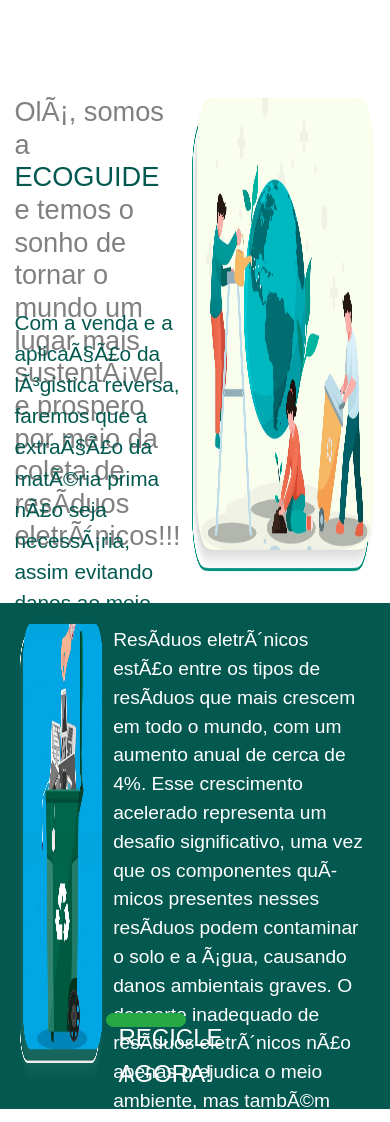
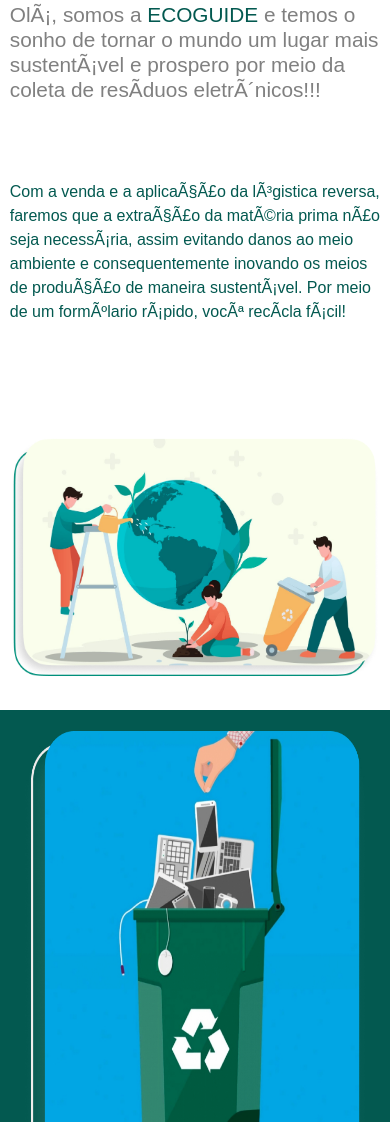
Before and after one commit to selingindev/ECOGUIDE-LANDINGPAG, a plain HTML site: page index.html in a window 390 px wide. Shown: the part 444-1566 px from the top of the page. Drawn offline with nearby package versions, Linux system fonts and the light colour scheme.

Commit message:
finalizando responsivo da main

```diff
--- a/index.html
+++ b/index.html
@@ -47,7 +47,7 @@
            <li><a href="#sobre">SOBRE</a></li>
            <li><a href="#home">HOME</a></li>
            <li id="image"><img src="src/img/logo_white.png" alt="Nome Website - ECOGUIDE"></li>
-           <li><a href="">COLETA</a></li>
+           <li><a href="#coleta">COLETA</a></li>
            <li><a href="">LOGIN</a></li>
         </ul>
     </nav>
@@ -70,12 +70,14 @@
                 </div>
 
                 <div class="infoReciclagem">
+                 <div class="infoText">
                     <p>
                         Resíduos eletrônicos estão entre os tipos de resíduos que mais crescem em todo o mundo, com um aumento anual de cerca de 4%. Esse crescimento acelerado representa um desafio significativo, uma vez que os componentes químicos presentes nesses resíduos podem contaminar o solo e a água, causando danos ambientais graves.
 
                         O descarte inadequado de resíduos eletrônicos não apenas prejudica o meio ambiente, mas também resulta em desperdício, uma vez que muitos desses materiais podem ser reciclados e reutilizados.</p>
+                    </div>
                          <!-- Button trigger modal -->
-                <div class="divButton">
+                <div class="containerBtn" id="coleta">
                 <button type="button" class="btn btn-success" id="btnModal" data-bs-toggle="modal" data-bs-target="#exampleModal">
                     RECICLE AGORA!
                 </button>
--- a/src/css/style.css
+++ b/src/css/style.css
@@ -135,7 +135,7 @@
 /*Inicio Sobre o Projeto*/
 #sobre{
     width: 100vw;
-    height: 120vh;
+    height: 150vh;
     display: flex;
     flex-direction: column;
     align-items: center;
@@ -147,6 +147,7 @@
     display: flex;
     align-items: center;
     justify-content: space-around;
+    margin-bottom: 2em;
 }
 .infoEcoguide{
     width: 45%;
@@ -193,25 +194,36 @@
     height: 100%;
     display: flex;
     flex-direction: column;
-    justify-content: space-between;
+    justify-content: space-evenly;
 }
-.infoReciclagem p{
+.infoText{
     width: 100%;
-    height: 70%;
+    height: 80%;
+    padding: 0.5em;
+}
+
+.infoText p{
+    height: 100%;
     color: white;
     font-size: 1.8em;
     margin: 0;
-    padding: 0.5em;
 }
 
+.containerBtn{
+    height: 20%;
+    width: 100%;
+    display: flex;
+   justify-content: center;
+   padding: 0.5em;
 
+}
 
 #btnModal{
-    margin: 0 auto;
-    height: 15%;
+    height: 100%;
     border-radius: 1em;
     width: 30%;
     font-size: 1.5em;
+    text-align: center;
 }
 /*Fim Sobre o Projeto*/
 
@@ -316,7 +328,7 @@
 /* Extra grande (para desktops grandes e telas maiores, 1200px e acima) */
 @media (max-width: 1250px) {
         .infoEcoguide h1{
-            font-size: 2em;
+            font-size: 1.8em;
         }
 
         .infoReciclagem {
@@ -343,13 +355,16 @@
 .infoEcoguide p{
     font-size: 1.3em;
 }
-.infoReciclagem p {
-   font-size: 1.2em;
+.infoText p {
+   font-size: 1.5em;
    padding: 0.4em;
+}
+#btnModal{
+    font-size: 1.1em;
 }
   }
   /* Médio (para tablets e desktops pequenos, 768px - 991px) */
-  @media(max-width: 991.98px) {
+  @media(max-width: 950.98px) {
 
     nav{
         height: 15vh;
@@ -363,6 +378,20 @@
  .linksNav{
     height: 90vh;
     top: 10vh;
+}
+.infoEcoguide h1{
+    font-size: 1.4em;
+}
+
+.infoEcoguide p{
+    font-size: 1.0em;
+}
+.infoText p {
+   font-size: 1.4em;
+   padding: 0.4em;
+}
+#btnModal{
+    font-size: 1.0em;
 }
   }
   /* Pequeno (para smartphones em modo paisagem ou tablets, 576px - 767px) */
@@ -379,13 +408,35 @@
     height: 90vh;
     top: 10vh;
 }
-
+.infoEcoguide{
+    margin-bottom: 0.8em;
+    justify-content: center;
 }
 
+.infoEcoguide h1{
+    font-size: 1.3em;
+}
+
+.infoEcoguide p{
+    font-size: 1em;
+    margin: 0;
+}
+.infoText p {
+   font-size: 1.2em;
+   padding: 0.2em;
+}
+#btnModal{
+    font-size: 1.0em;
+    width: 40%;
+}
+}
 /* Muito pequeno (para smartphones em modo retrato, 425px - 575px) */
 @media (max-width: 575.98px) {
     nav{
         height:10vh;
+    }
+    #banner{
+        height: 43vh;
     }
 
     #banner img{
@@ -396,18 +447,71 @@
     height: 90vh;
     top: 10vh;
 }
+#sobre{
+    height: 1500px;
+}
+.sobreEcoguide{
+    display: block;
+    height: 80vh;
+}
+.infoEcoguide{
+    margin-bottom: 0.8em;
+    justify-content: center;
+    width: 100%;
+    height: 50vh;
+}
+.imgSobre{
+    width: 100%;
+    height: 30vh;
+}
+.infoEcoguide h1{
+    font-size: 1.3em;
+    width: 100%;
+    height: 20vh;
+}
+
+.sobreResiduos{
+    display: block;
+    height: 800px;
+}
+.infoReciclagem{
+    width: 100%;
+    justify-content: center;
+    height: 55vh;
+}
+.imgReciclagem{
+    width: 100%;
+    height: 60vh;
+    display: block;
+
+}
+.infoText{
+    width: 100%;
+    text-align: center;
+    height: 60vh;
+}
+.infoText p{
+    width: 100%;
+    height: 80%;
+}
+#btnModal{
+    font-size: 1.0em;
+    width: 40%;
+}
 }
   /* Extra pequeno (para smartphones em modo retrato, menos de 425px) */
-  @media (max-width: 399px) {
+  @media (max-width: 320px) {
     nav{
         height:10vh;
         width: 100vw;
     }
 
-
+    #banner{
+        height: 40vh;
+    }
 
     #banner img{
-        height: 25VH;
+        height: 35VH;
         width: 100%;
 
     }
@@ -415,4 +519,38 @@
         height: 90vh;
         top: 10vh;
     }
+    .infoEcoguide h1{
+        font-size: 1.2em;
+    }
+
+    .sobreResiduos{
+        display: block;
+        height: 880px;
+    }
+    .infoReciclagem{
+        width: 100%;
+        justify-content: center;
+        height: 55vh;
+    }
+    .imgReciclagem{
+        margin-bottom: 2em;
+
+    }
+    .infoText{
+        width: 100%;
+        text-align: center;
+        height: 70vh;
+    }
+    .infoText p{
+        width: 100%;
+        height: 100%;
+    }
+    #btnModal{
+        width: 80%;
+    }
+    .copy{
+        font-size: 0.6em;
+        margin: 0 0 0 1em;
+        justify-content: flex-start;
+    }
   }
```
